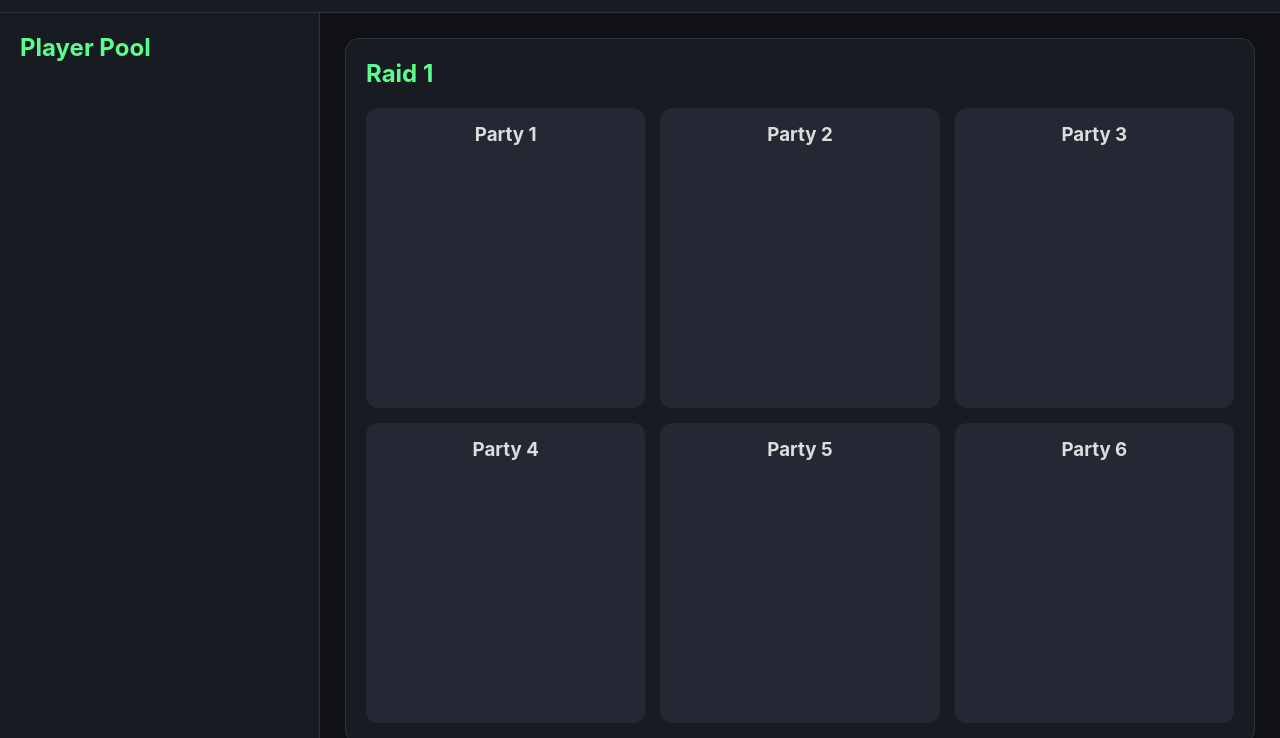
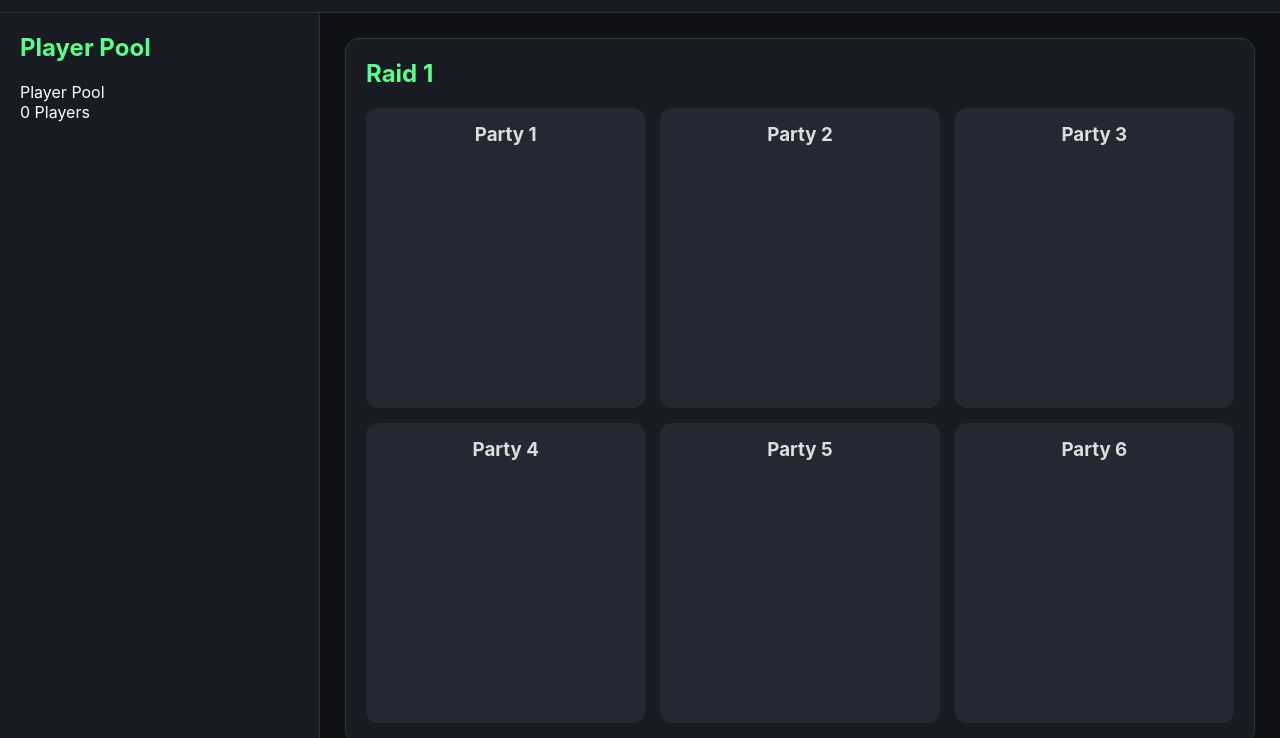
Before and after one commit to agnilrooc-star/risque-guild-manager, a website: page index.html in a window 1280 px wide. Shown: the part 62-800 px from the top of the page. Drawn offline with nearby package versions, Linux system fonts and the light colour scheme; no server answers.

Commit message:
Update index.html

```diff
--- a/index.html
+++ b/index.html
@@ -48,9 +48,23 @@ Guild Roster
 
 <h2>Player Pool</h2>
 
-<div id="playerPool">
+<div class="pool-header">
+
+    <div class="pool-title">
+
+        Player Pool
+
+    </div>
+
+    <div id="playerCount">
+
+        0 Players
+
+    </div>
 
 </div>
+
+<div id="playerPool"></div>
 
 </aside>
 
```
